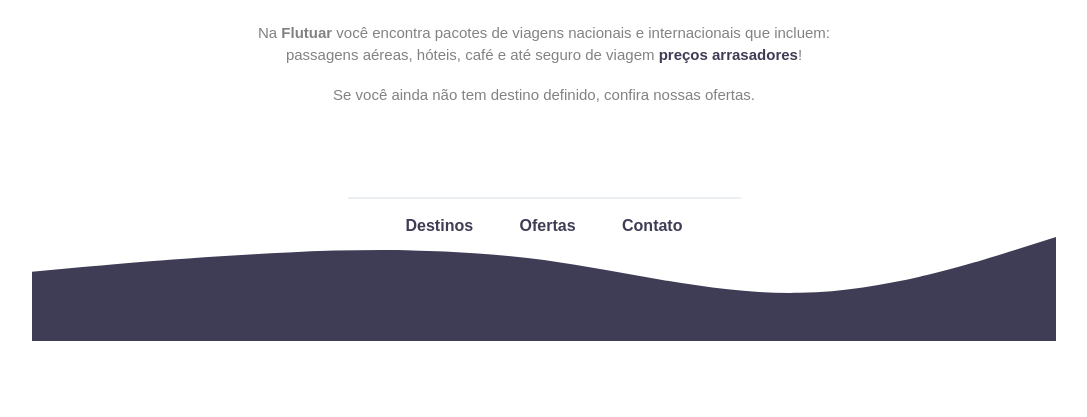
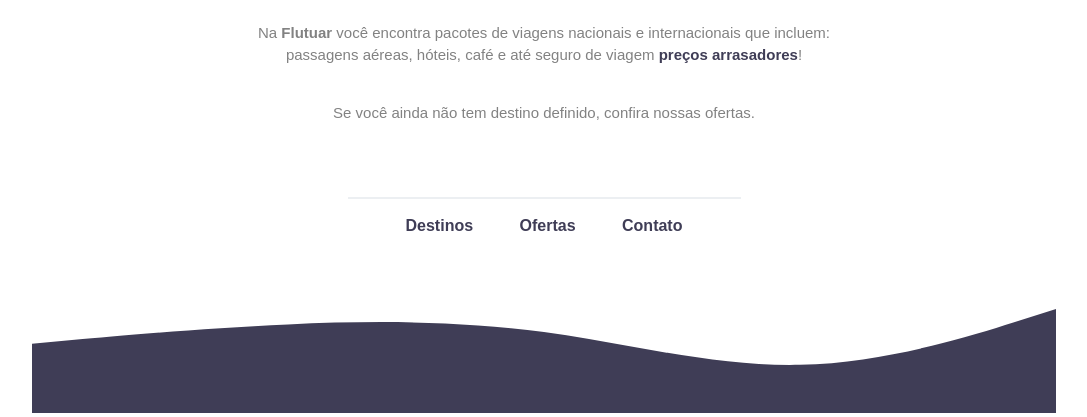
Before and after one commit to LeonardoAshida/Flutuar, a plain HTML site: page index.html in a window 1280 px wide. Shown: the part 417-834 px from the top of the page, without its empty margins (96-1183 px from the left). Before the commit the page ends 800 px from the top, so only its background shows below. Drawn offline with Linux system fonts and the light colour scheme; files whose address does not match are found by name.

Commit message:
finalização do projeto

```diff
--- a/style.css
+++ b/style.css
@@ -61,3 +61,7 @@ a{
 a + a{
     margin-left: 42px;
 }
+
+footer img{
+    margin-top: 72px;
+}
```
Also changed, not shown: index.html (+1 -0 lines).
